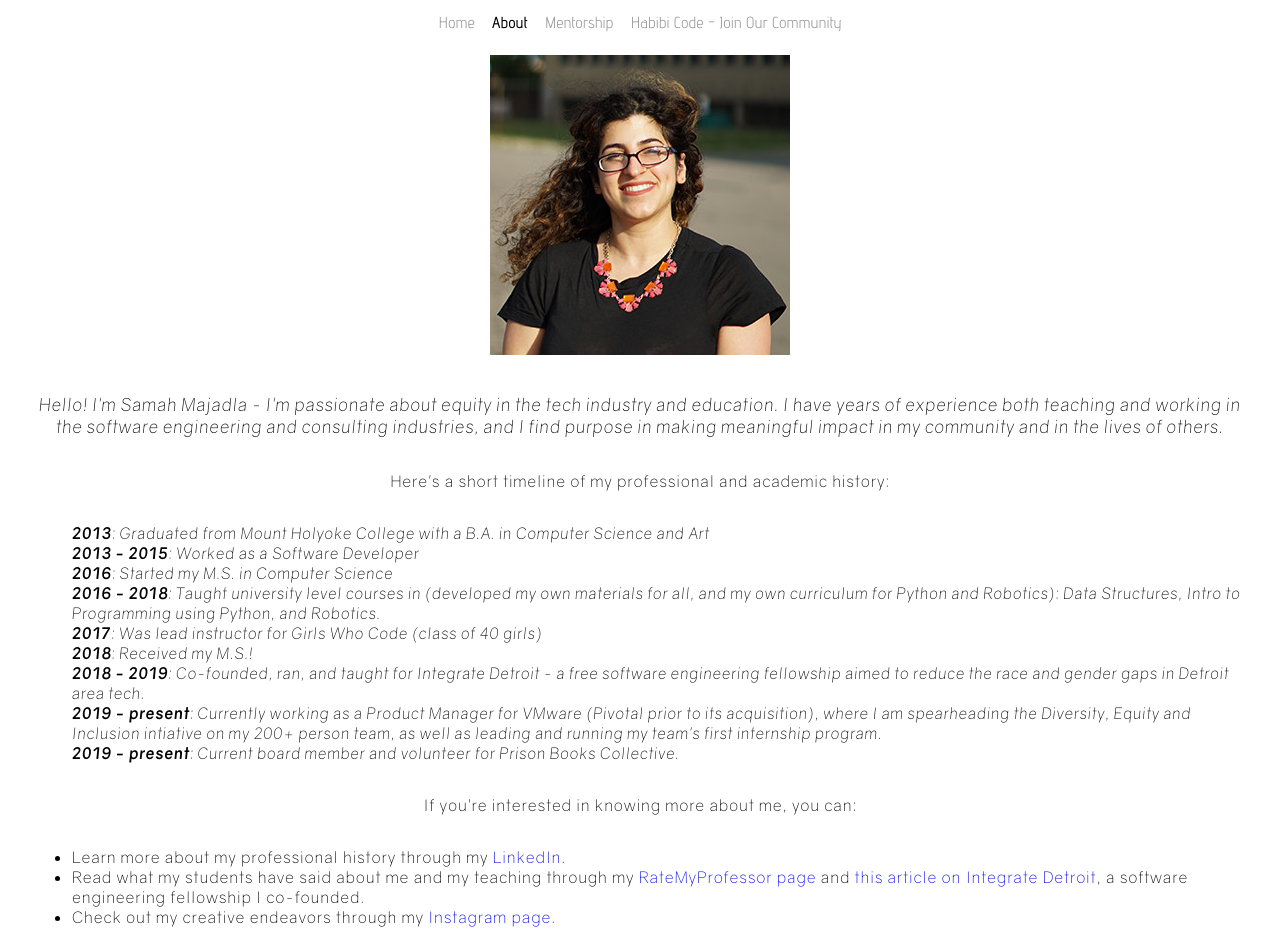
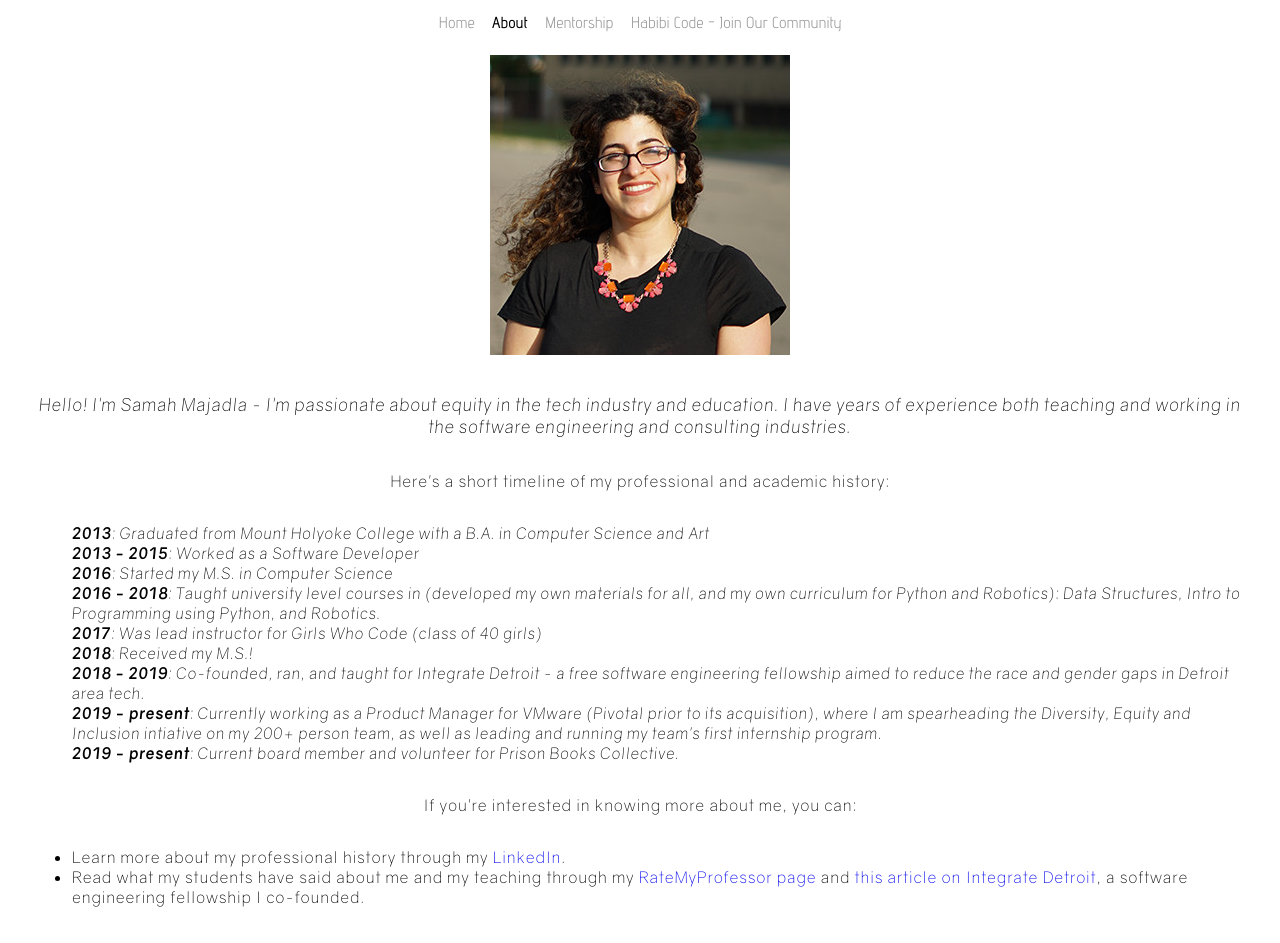
Before and after one commit to samahmajadla/samahmajadla.github.io, a SvelteKit app: page /about in a window 1280 px wide. Built offline with nearby package versions, Linux system fonts and the light colour scheme.

Commit message:
updated about page

```diff
--- a/src/routes/about/+page.svelte
+++ b/src/routes/about/+page.svelte
@@ -4,7 +4,7 @@
         <br>
     <p id="intro">
 
-    Hello! I'm Samah Majadla - I'm passionate about equity in the tech industry and education. I have years of experience both teaching and working in the software engineering and consulting industries, and I find purpose in making meaningful impact in my community and in the lives of others.
+    Hello! I'm Samah Majadla - I'm passionate about equity in the tech industry and education. I have years of experience both teaching and working in the software engineering and consulting industries.
 
     <br>
 
@@ -35,7 +35,6 @@
 
     <li>Learn more about my professional history through my <a href="https://www.linkedin.com/in/samahm">LinkedIn</a>.</li>
     <li>Read what my students have said about me and my teaching through my <a href="https://www.ratemyprofessors.com/ShowRatings.jsp?tid=2343257">RateMyProfessor page</a> and <a href="https://web.archive.org/web/20190909145119/https://www.siliconrustbelt.com/students-of-integrate-detroit-present-current-projects-at-demo-day/">this article on Integrate Detroit</a>, a software engineering fellowship I co-founded. </li>
-    <li>Check out my creative endeavors through my <a href="ttps://www.instagram.com/made.by.samah/">Instagram page.</a></li>
     </ul>
 </div>
 
```
Also changed, not shown: src/routes/mentorship/mentor-bio-card.svelte (+5 -5 lines), 30 other files (tests, documents, lock files or other folders).
